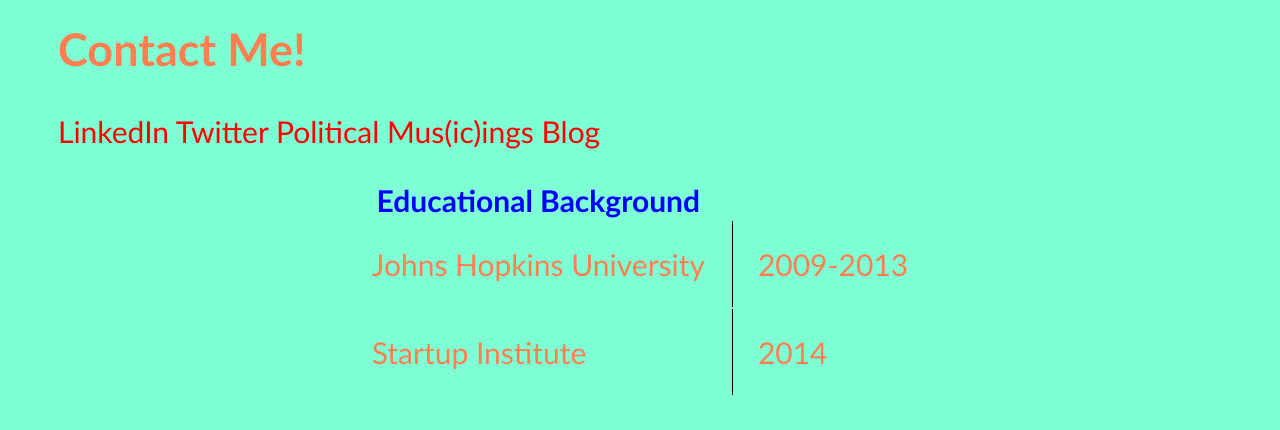
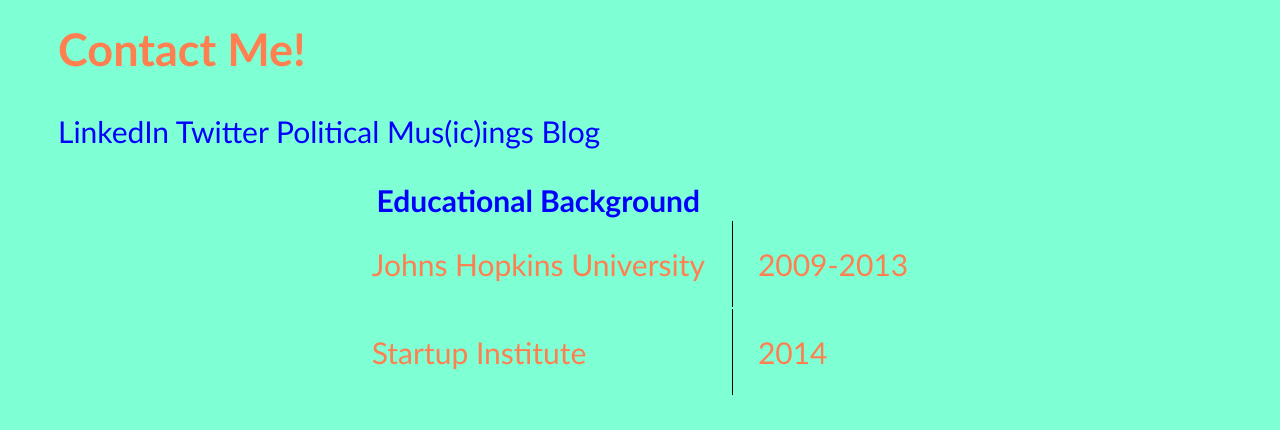
Before and after one commit to alymadan/alymadan.github.io, a plain HTML site: page index.html in a window 1280 px wide. Shown: the part 409-839 px from the top of the page. Drawn offline with Linux system fonts and the light colour scheme.

Commit message:
link colors again

```diff
--- a/style.css
+++ b/style.css
@@ -18,14 +18,14 @@ body {
 	}
 
 a:link {
-    color: #FF0000;
+    color: #0000FF;
     text-decoration: none;
 }
 a:visited {
-    color: #00FF00;
+    color: #FF00FF;
     text-decoration: none;
 }
 a:hover {
-    color: #FF00FF;
+    color: #330066;
     text-decoration: underline;
 }
```
